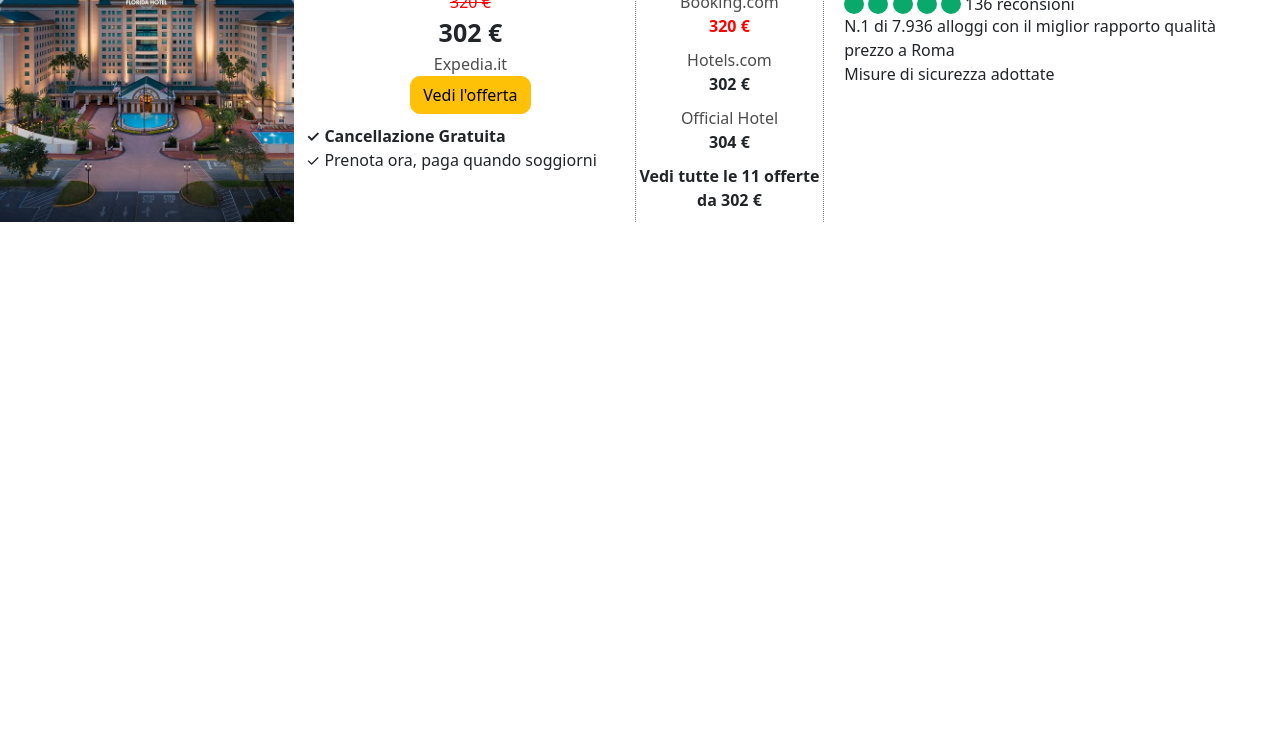
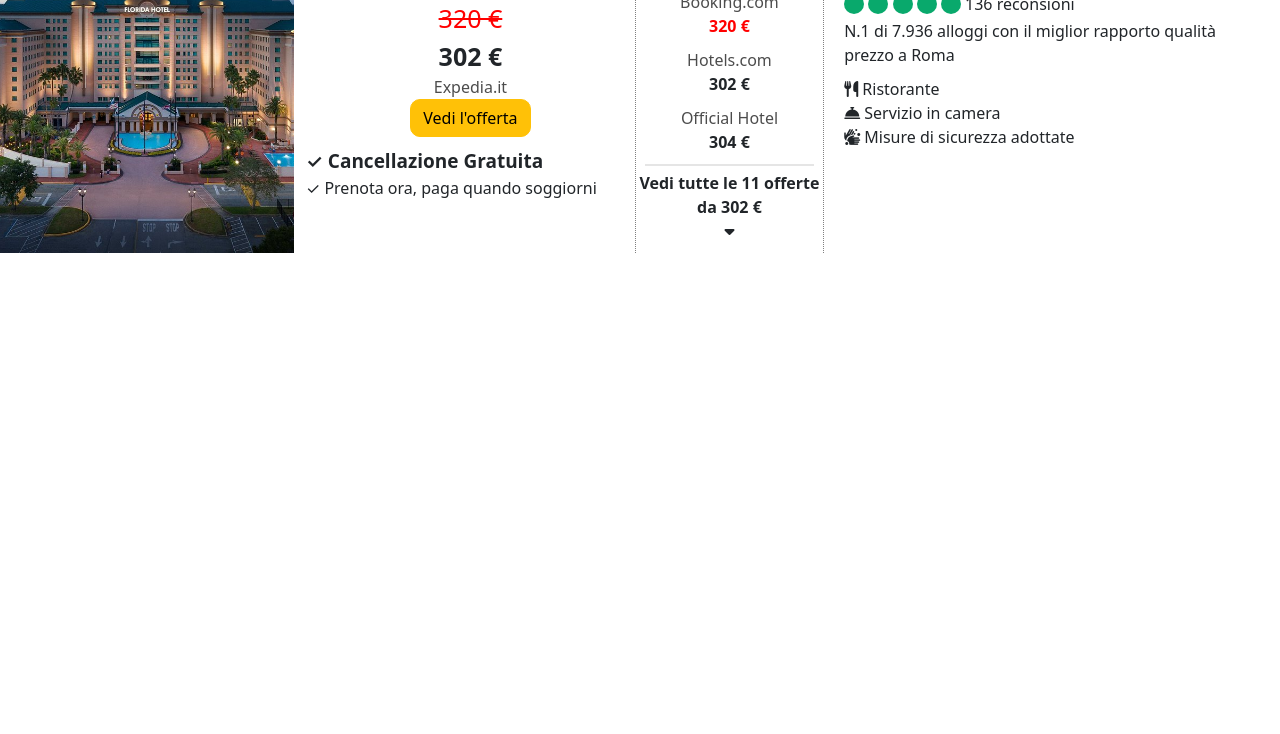
Before and after one commit to NicolaVerlato/htmlcss-microlayout, a plain HTML site: page index.html in a window 1280 px wide. Shown: the part 66-800 px from the top of the page. Drawn offline with nearby package versions, Linux system fonts and the light colour scheme.

Commit message:
quasi finito

```diff
--- a/css/style.css
+++ b/css/style.css
@@ -22,6 +22,9 @@ li{
 .bold{
     font-weight: 600;
 }
+.red{
+    color: red;
+}
 
 /* immagine hotel */
 .immagine-hotel{
@@ -43,6 +46,9 @@ h2{
     margin-top: 10px;
 }
 /* recensioni */
+.circles{
+    margin-bottom: 5px;
+}
 .circle{
     width: 20px;
     height: 20px;
@@ -59,6 +65,12 @@ h2{
 .recensioni p{
     margin-bottom: 0;
 }
+.caratteristiche{
+    margin-top: 10px;
+}
+.nascosto{
+    display: none;
+}
 /* prezzi */
 .prezzi{
     margin: 15px 0;
@@ -68,7 +80,6 @@ h2{
     justify-content: space-between;
 }
 .full-price{
-    color: red;
     text-decoration: line-through;
 }
 .discount{
@@ -84,6 +95,9 @@ h2{
 /* plus offerta */
 .plus-offerta{
     margin-top: 10px;
+}
+.plus-offerta .bold{
+    font-size: 19px;
 }
 /* lista siti */
 .lista-siti{
@@ -102,11 +116,14 @@ h2{
 .lista-siti li{
     margin-bottom: 10px;
 }
-.lista-siti .bold::before{
+.linea::before{
+    content: '';
     width: 90%;
     height: 2px;
-    background-color: lightgray;
+    margin: 0 auto;
+    background-color: rgba(0, 0, 0, 0.1);
     display: block;
+    margin-bottom: 5px;
 }
 
 @media screen and (min-width: 992px){
@@ -129,12 +146,16 @@ h2{
         display: block;
         text-align: center;
     }
+    .nascosto{
+        display: block;
+    }
     /* prezzi */
     .prezzi{
         order: 1;
         width: 35%;
         border-right: 1px dotted grey;
         margin: 0;
+        padding-top: 10px;
     }
     /* lista siti */
     .lista-siti{
@@ -143,6 +164,9 @@ h2{
         order: 2;
         width: 20%;
         border-right: 1px dotted grey;
+    }
+    .full-price{
+        font-size: 25px;
     }
     .recensioni{
         order: 3;
--- a/index.html
+++ b/index.html
@@ -49,9 +49,17 @@
                         <p>
                             N.1 di 7.936 alloggi con il miglior rapporto qualità prezzo a Roma
                         </p>
-                        <p>
-                            Misure di sicurezza adottate
-                        </p>
+                        <div class="caratteristiche">
+                            <p class="nascosto">
+                                <i class="fa-solid fa-utensils"></i> Ristorante
+                            </p>
+                            <p class="nascosto">
+                                <i class="fa-solid fa-bell-concierge"></i> Servizio in camera
+                            </p>
+                            <p>
+                                <i class="fa-solid fa-hands-bubbles"></i> Misure di sicurezza adottate
+                            </p>
+                        </div>
                     </div>
 
                     <!-- prezzi -->
@@ -59,7 +67,7 @@
                         <div class="ms_flex">
                             <!-- prezzo -->
                             <div class="prezzo">
-                                <div class="full-price">
+                                <div class="full-price red">
                                     320 &euro;
                                 </div>
 
@@ -101,7 +109,7 @@
                                     <div class="sito">
                                         Booking.com
                                     </div>
-                                    <div class="full-price sito-prezzo bold">
+                                    <div class="red sito-prezzo bold">
                                         320 &euro;
                                     </div>
                                 </a>
@@ -129,9 +137,13 @@
                                 </a>
                             </li>
 
-                            <li class="bold">
+                            <li class="bold linea">
                                 Vedi tutte le 11 offerte da 302 &euro;
+                                <div>
+                                    <i class="fa-solid fa-caret-down"></i>
+                                </div>
                             </li>
+
                         </ul>
                     </div>
 
```
